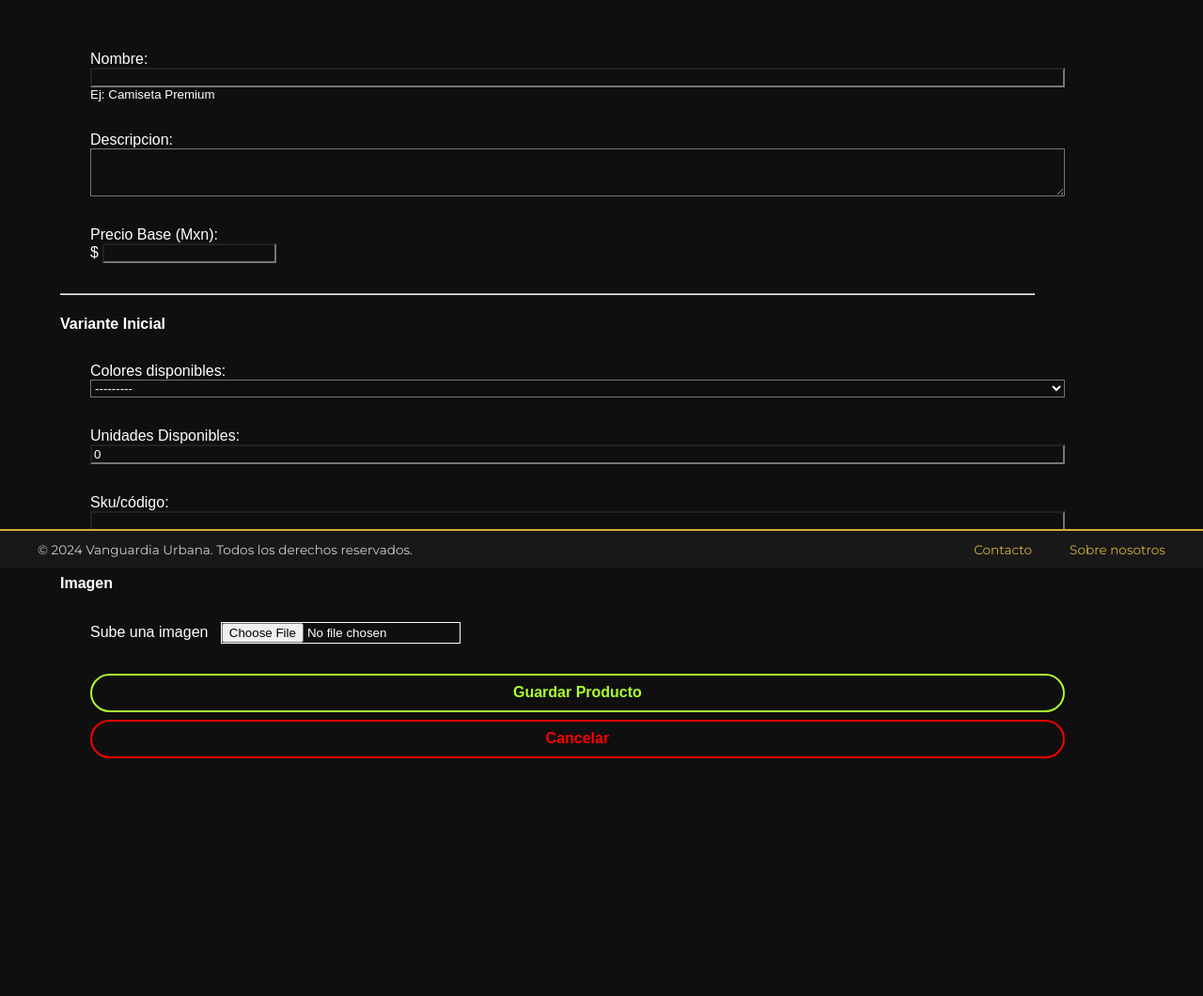
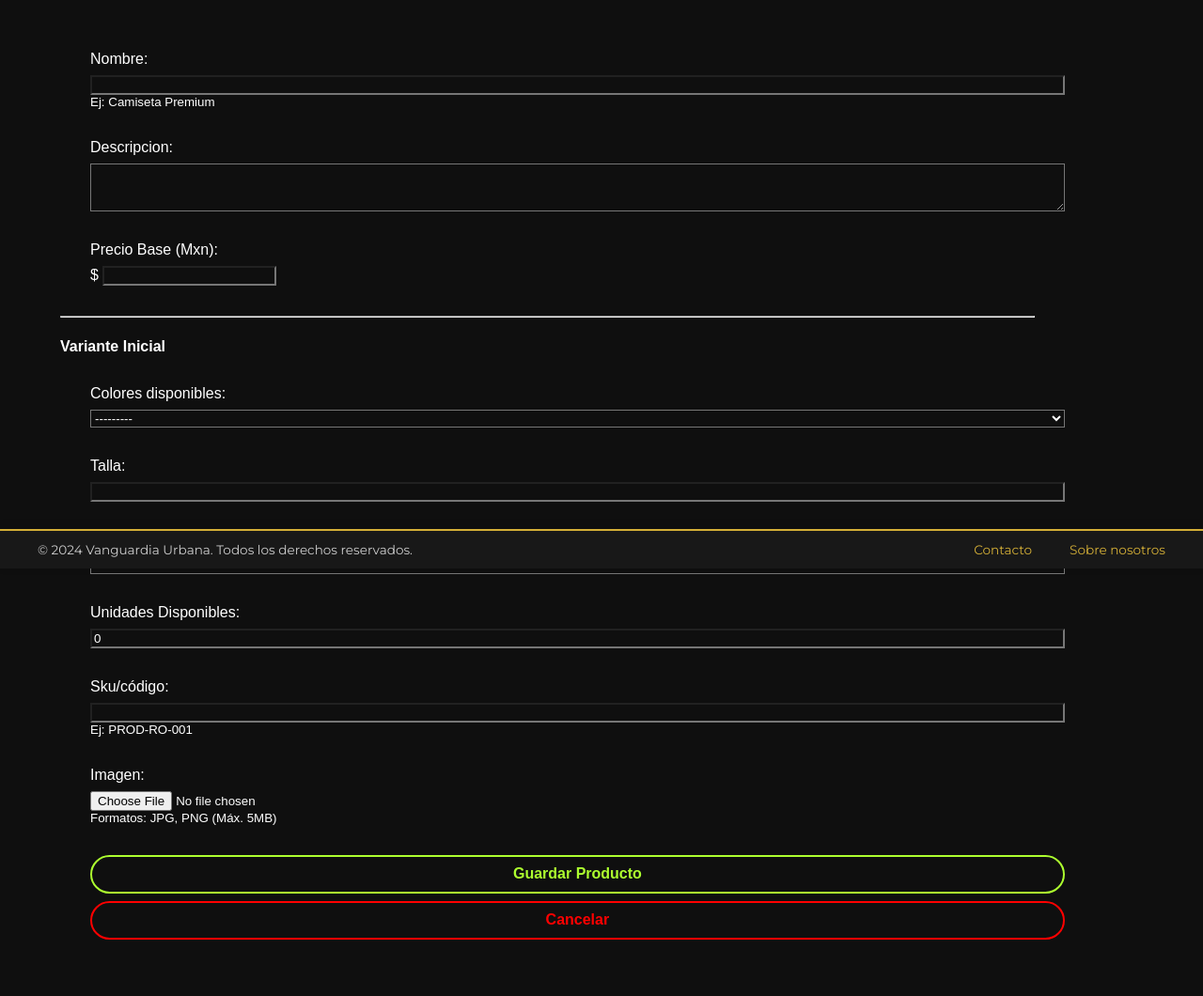
Before and after one commit to caralbmen5654/Vanguardia_Urbana, a Django app: page /anadirProducto in a window 1280 px wide. Shown: the part 195-1255 px from the top of the page at 94% size. Before the commit the page ends 1002 px from the top, so only its background shows below. Run offline with Django 5.2, Linux system fonts and the light colour scheme.

Commit message:
Funcion para registrar un producto mediante un formulario incluyendo la imagen base. Se añadieron las categorías y las tallas al modelo de las variantes. Se filtraron los productos para catalogoVendedor y catalogo. Se cambió el recurso para los productos, ahora se obtienen de media/productos.

```diff
--- a/ecommerce/cliente/forms.py
+++ b/ecommerce/cliente/forms.py
@@ -45,16 +45,21 @@ class formProducto(forms.ModelForm):
 class Varianteform(forms.ModelForm):
     class Meta:
         model= Variante_p
-        #fields= ['color', "" 'imagen', "" 'stock', 'sku']
-        fields=['color', 'stock', 'sku']
+        fields= ['color','talla', 'categoria','imagen', 'stock', 'sku']
+        #fields=['color', 'stock', 'sku']
         labels= {
             'stock': 'Unidades Disponibles',
-            'color': 'Colores disponibles'
+            'color': 'Colores disponibles',
+            'talla': 'Talla',
+            'categoria': 'Categoría',
+
         }
 
         widgets={
             'color': forms.Select(attrs={'class':'form-select'}),
-            #'imagen': forms.FileInput(attrs={'class': 'form-control'}),
+            'talla':forms.NumberInput(attrs={'class':'form-control','mn':5}),
+            'categoria': forms.Select(attrs={'class':'form-select'}),
+            'imagen': forms.FileInput(attrs={'class': 'form-control'}),
             'stock': forms.NumberInput(attrs={'class': 'form-control', 'mn': 0}),
             'sku': forms.TextInput(attrs={'class': 'form-control'}),
 
--- a/ecommerce/cliente/models.py
+++ b/ecommerce/cliente/models.py
@@ -41,8 +41,16 @@ class Variante_p(models.Model):
         ('Amarillo', 'Amarillo'),
         ('Rojo', 'Rojo'),
     ]
+
+    categorias = [
+        ('Niños', 'Niños'),
+        ('Hombre', 'Hombre'),
+        ('Mujer', 'Mujer'),
+    ]
     producto= models.ForeignKey(producto, related_name='variantes', on_delete=models.CASCADE)
     color= models.CharField('Color', max_length=10, choices=colores)
+    talla= models.IntegerField('Talla', null=False)
+    categoria = models.CharField('Categoría', max_length=10, choices=categorias)
     imagen= models.ImageField('Imagen',upload_to='productos/')
     stock= models.PositiveIntegerField(
         'Cantidad en stock',
--- a/ecommerce/cliente/templates/cliente/catalogo_vendedor.html
+++ b/ecommerce/cliente/templates/cliente/catalogo_vendedor.html
@@ -32,7 +32,20 @@
              <a href="{% url 'addProducto' %}" style="width: 50%;  text-align: right; color: white">Añadir producto</a>
         </div>
         <h2>Catálogo de Productos</h2>
+
+
+
+
+
         <div class="products-grid">
+          {% for variante in variantes %}
+             <div class="product-card">
+                <img src="{{ variante.imagen.url }}" alt="Producto {{variante.id}}">
+                <h3>{{ variante.producto.nombre }}</h3>
+                <p>{{ variante.producto.descripcion }}</p>
+                <a href="{% url 'frontend_personaliza' %}" class="btn-secondary">Personalizar</a>
+            </div>
+          {% endfor %}
             <div class="product-card">
                 <img src="{% static 'img/product1.jpg' %}" alt="Producto 1">
                 <h3>Producto Premium</h3>
--- a/ecommerce/cliente/templates/paginas/agregarProducto.html
+++ b/ecommerce/cliente/templates/paginas/agregarProducto.html
@@ -13,6 +13,7 @@
         display: grid;
         align-items: center;
         margin: 4dvh;
+
     }
     .formulario{
         width: 90%;
@@ -25,6 +26,9 @@
     form input{
         background-color: transparent;
         color: white;
+    }
+    form label{
+        margin-bottom: 1dvh;
     }
     textarea{
         background-color: transparent;
@@ -78,7 +82,18 @@
                 <div class="formSection">
                     {{ variante_form.color.label_tag }}
                     {{ variante_form.color }}
+
+
                 </div>
+                <div class="formSection">
+                     {{ variante_form.talla.label_tag}}
+                    {{variante_form.talla}}
+                </div>
+                <div class="formSection">
+                    {{ variante_form.categoria.label_tag}}
+                    {{variante_form.categoria}}
+                </div>
+
 
                 <div class="formSection">
                     {{ variante_form.stock.label_tag }}
@@ -91,21 +106,13 @@
                     <small class="text-muted">Ej: PROD-RO-001</small>
                 </div>
 
-                <!-- <div class="formSection">
+
+
+            </div>
+            <div class="formSection">
                     {{ variante_form.imagen.label_tag }}
                     {{ variante_form.imagen }}
                     <small class="text-muted">Formatos: JPG, PNG (Máx. 5MB)</small>
-                </div> -->
-
-            </div>
-            <h4>Imagen</h4>
-            <div class="formSection">
-               <span>
-                    <label for="imgInput">Sube una imagen</label>
-                    &nbsp;
-                    <input type="file" id="imgInput" accept="image/*" style="border: 1px solid white;">
-
-               </span>
             </div>
 
             <div class="formSection">
--- a/ecommerce/cliente/urls.py
+++ b/ecommerce/cliente/urls.py
@@ -15,6 +15,7 @@ urlpatterns = [
          views.actualizarProducto,
          name='actualizarProducto',
     ),
+
     path('anadirProducto', views.addProducto, name='addProducto'),
 
     # URLs del frontend integrado
--- a/ecommerce/cliente/views.py
+++ b/ecommerce/cliente/views.py
@@ -99,15 +99,16 @@ def addProducto(request):
                 variante.producto=producto
                 variante.save()
                 alerts.success(request, 'Peoducto Agregado Correctamente')
-                return redirect('home_vendedor')
+                #return redirect('home_vendedor')
+                return redirect('frontend_catalogoVendedor')
             except Exception as e:
                 print(e)
-               # alerts.error(request, f'Error al guardar: {e}')
+                alerts.error(request, f'Error al guardar: {e}')
         else:
-            #print("Formularios INvalidos")
-            alerts.success(request,'Fallo en los datos')
+            print("Formularios INvalidos")
+            #alerts.success(request,'Fallo en los datos')
     else:
-        #print("No se envio")
+        print("No se envio")
         form_producto= formProducto()
         variante_form= Varianteform()
         alerts.success(request,'Fallo al agregar' )
@@ -171,7 +172,10 @@ def actualizarProducto(request, variante_id):
 # Vistas para el frontend integrado
 def frontend_home(request):
     """Vista para la página principal del frontend"""
-    return render(request, 'cliente/index.html')
+    #return render(request, 'cliente/index.html')
+    variantes= Variante_p.objects.all()
+    return render(request, 'cliente/index.html',{'variantes':variantes})
+
 
 def frontend_catalogo(request):
     # """Vista para el catálogo de productos"""
```
Also changed, not shown: ecommerce/cliente/templates/cliente/catalogo.html (+8 -0 lines), ecommerce/cliente/templates/cliente/index.html (+12 -6 lines), ecommerce/cliente/templates/cliente/login.html (+5 -5 lines), ecommerce/cliente/media/productos/1000010279.jpg (deleted), ecommerce/cliente/media/productos/1000010515.jpg (deleted), ecommerce/cliente/media/productos/1000010647_ICCwu0D.png (deleted), ecommerce/cliente/media/productos/1000010659.jpg (deleted), ecommerce/cliente/media/productos/Polo_Negra.jpg (added), ecommerce/cliente/migrations/0008_variante_p_categoria_variante_p_talla.py (added), ecommerce/db.sqlite3.
